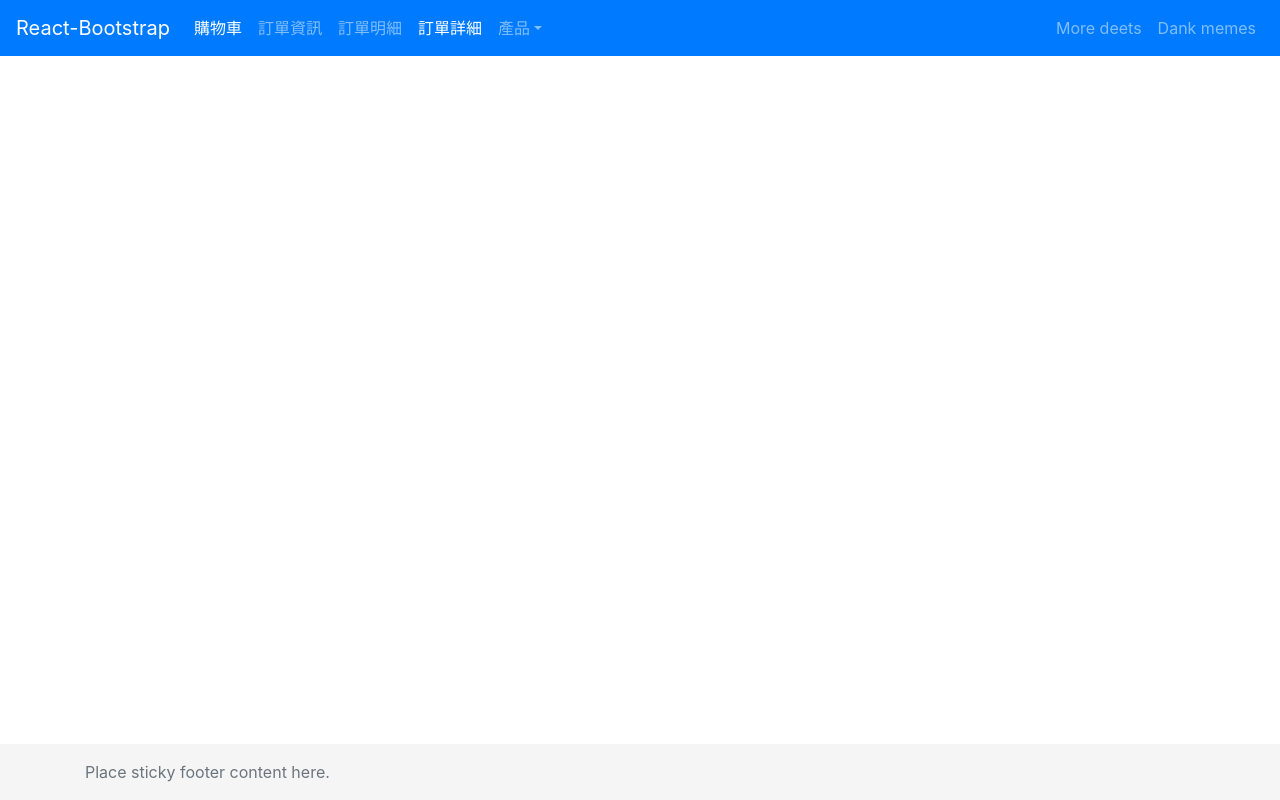
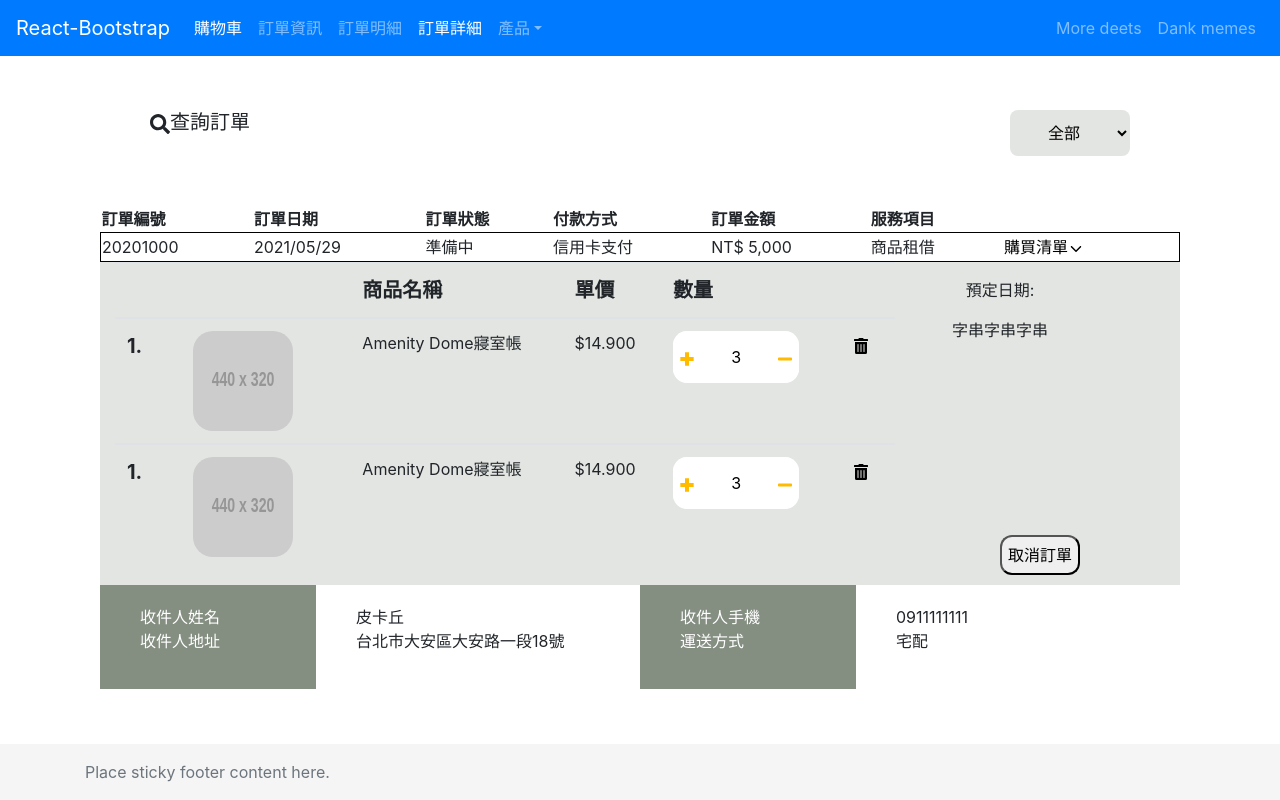
Before and after one commit to yanru122579/comping-cart, a React (Create React App) app: page /cartorder in a window 1280 px wide. Built offline with nearby package versions, Linux system fonts and the light colour scheme.

Commit message:
0626webOK

```diff
--- a/src/pages/cart/Cart.js
+++ b/src/pages/cart/Cart.js
@@ -13,11 +13,11 @@ const Cart = () => {
       </div>
       <CartItemNav />
       <div className="cartMain">
-        <div className="cartItemTitle">
+        {/* <div className="cartItemTitle">
           <h4>商品名稱</h4>
           <h4>單價</h4>
           <h4>數量</h4>
-        </div>
+        </div> */}
         <CartItem />
       </div>
       <div className="cartPiceDetil">
@@ -69,6 +69,17 @@ const Cart = () => {
             </p>
           </div>
         </div>
+        <div className="cartCard">
+          <img src="http://fakeimg.pl/440x320/282828/EAE0D0/" alt="" />
+          <div className="cartCardBody">
+            <p>
+              Lorem ipsum dolor sit amet consectetur adipisicing elit. Dolore
+              dolorum fugiat a doloremque ducimus? Adipisci doloremque tempore,
+              ad unde facere, porro repudiandae alias harum, rem expedita velit
+              aperiam iusto esse?
+            </p>
+          </div>
+        </div>
       </div>
     </>
   )
--- a/src/pages/cart/CartItem.js
+++ b/src/pages/cart/CartItem.js
@@ -5,7 +5,8 @@ import { BiPlusMedical, BiMinus } from 'react-icons/bi'
 const CartItem = () => {
   return (
     <>
-      <div className="cartItem ">
+      {/* 舊的 */}
+      {/* <div className="cartItem ">
         <h3>1.</h3>
         <img src="http://fakeimg.pl/440x320/282828/EAE0D0/" alt="" />
         <div className="cartItemDetil">
@@ -24,26 +25,73 @@ const CartItem = () => {
             <FaTrashAlt />
           </button>
         </div>
-      </div>
-      <div className="cartItem ">
-        <h3>2.</h3>
+      </div> */}
+      {/* －－－－－－－－－－－－－－－－－－－ */}
+      <div className=" cartTable">
+        <table className="table ">
+          <thead>
+            <tr>
+              <th></th>
+              <th></th>
+              <th>商品名稱</th>
+              <th>單價</th>
+              <th>數量</th>
+              <th></th>
+            </tr>
+          </thead>
+          <tbody className="">
+            <tr>
+              <th>1.</th>
+              <td>
                 <img src="http://fakeimg.pl/440x320/282828/EAE0D0/" alt="" />
-        <div className="cartItemDetil">
-          <p>Amenity Dome寢室帳</p>
-          <p>$14.900</p>
-          <div className="cartItemDetilBtn">
-            <button className="btn btn-primary">
-              <BiPlusMedical />
+              </td>
+              <td>Amenity Dome寢室帳</td>
+              <td>$14.900</td>
+              <td>
+                <div className="tableItem">
+                  <button>
+                    <BiPlusMedical color="#FFBB00" />
                   </button>
                   <input type="text" value="3" />
-            <button className="btn btn-primary">
-              <FaMinus />
+                  <button>
+                    <FaMinus color="#FFBB00" />
                   </button>
                 </div>
-          <button className="btn btn-primary">
-            <FaTrashAlt />
+              </td>
+              <td>
+                <button>
+                  <FaTrashAlt color="#000" />
+                </button>
+              </td>
+            </tr>
+          </tbody>
+          <tbody className="">
+            <tr>
+              <th>1.</th>
+              <td>
+                <img src="http://fakeimg.pl/440x320/282828/EAE0D0/" alt="" />
+              </td>
+              <td>Amenity Dome寢室帳</td>
+              <td>$14.900</td>
+              <td>
+                <div className="tableItem">
+                  <button>
+                    <BiPlusMedical color="#FFBB00" />
+                  </button>
+                  <input type="text" value="3" />
+                  <button>
+                    <FaMinus color="#FFBB00" />
                   </button>
                 </div>
+              </td>
+              <td>
+                <button>
+                  <FaTrashAlt color="#000" />
+                </button>
+              </td>
+            </tr>
+          </tbody>
+        </table>
       </div>
     </>
   )
--- a/src/pages/cart/CartOrder.js
+++ b/src/pages/cart/CartOrder.js
@@ -1,7 +1,92 @@
 import React from 'react'
+import { IoIosArrowDown } from 'react-icons/io'
+import { FaSearch } from 'react-icons/fa'
+import CartItem from './CartItem'
 
 const CartOrder = () => {
-  return <div></div>
+  return (
+    <>
+      <div className="container">
+        <div className="cartOrderTitle">
+          <h5>
+            <FaSearch />
+            查詢訂單
+          </h5>
+          <select name="" id="">
+            <option value="">全部</option>
+            <option value="">商品租借</option>
+            <option value="">場地租借</option>
+            <option value="">活動預約</option>
+          </select>
+        </div>
+        <table className="cartOrderItemHeard">
+          <thead>
+            <tr>
+              <th>訂單編號</th>
+              <th>訂單日期</th>
+              <th>訂單狀態</th>
+              <th>付款方式</th>
+              <th>訂單金額</th>
+              <th>服務項目</th>
+              <th></th>
+            </tr>
+          </thead>
+          <tbody>
+            <tr>
+              <td>20201000</td>
+              <td>2021/05/29</td>
+              <td>準備中</td>
+              <td>信用卡支付</td>
+              <td>NT$ 5,000</td>
+              <td>商品租借</td>
+              <td>
+                <button>
+                  購買清單
+                  <IoIosArrowDown />
+                </button>
+              </td>
+            </tr>
+          </tbody>
+        </table>
+        <div className="cartMain cartOrderItemBody">
+          <div className="col-9">
+            <CartItem />
+          </div>
+          <div className="col-2 cartOrderItemBox">
+            <p>預定日期:</p>
+            <p>字串字串字串</p>
+            <button>取消訂單</button>
+          </div>
+        </div>
+        <div className="cartOrderDetail">
+          <div className="item1 ">
+            <ul>
+              <li>收件人姓名</li>
+              <li>收件人地址</li>
+            </ul>
+          </div>
+          <div className="item2 ">
+            <ul>
+              <li>皮卡丘</li>
+              <li>台北市大安區大安路一段18號</li>
+            </ul>
+          </div>
+          <div className="item1 ">
+            <ul>
+              <li>收件人手機</li>
+              <li>運送方式</li>
+            </ul>
+          </div>
+          <div className="item2 ">
+            <ul>
+              <li>0911111111</li>
+              <li>宅配</li>
+            </ul>
+          </div>
+        </div>
+      </div>
+    </>
+  )
 }
 
 export default CartOrder
--- a/src/styles/cart.scss
+++ b/src/styles/cart.scss
@@ -73,12 +73,53 @@ p {
       padding: 0 50px;
     }
   }
+  .table {
+    // display: flex;
+    // align-items: center;
+    th {
+      font-size: 20px;
+    }
+    input {
+      width: 50px;
+      text-align: center;
+      border: none;
+    }
+    img {
+      margin: 0 20px;
+      border-radius: 20%;
+      width: 100px;
+      height: 100px;
+    }
+    tr {
+    }
+    .tableItem {
+      display: flex;
+      width: 126px;
+      height: 52px;
+      background-color: #fff;
+      text-align: center;
+      border-radius: 15px;
+      justify-content: space-between;
+      button {
+        background-color: #fff;
+        border: none;
+        border-radius: 15px;
+      }
+    }
+    button {
+      background-color: transparent;
+      border: none;
+    }
+  }
   .cartItem {
     // margin-bottom: 20px;
     padding: 16px 0;
     display: flex;
     align-items: center;
     justify-content: space-around;
+    tbody {
+      align-items: center;
+    }
     h3 {
       padding: 0 20px;
     }
@@ -210,3 +251,64 @@ p {
     list-style-type: none;
   }
 }
+.cartOrderTitle {
+  display: flex;
+  justify-content: space-between;
+  margin: 50px;
+  text-align: center;
+  select {
+    width: 120px;
+    height: 46px;
+    border: none;
+    border-radius: 8px;
+    background-color: #e3e5e2;
+    text-align: center;
+    text-align-last: center;
+  }
+}
+.cartOrderItemHeard {
+  width: 100%;
+
+  justify-content: space-around;
+  tbody {
+    border: 1px solid #000;
+    border-radius: 12px 12px 0 0;
+  }
+  button {
+    background-color: transparent;
+    border: none;
+  }
+}
+.cartOrderItemBody {
+  display: flex;
+  .cartOrderItemBox {
+    text-align: center;
+    margin-top: 16px;
+    position: relative;
+    button {
+      height: 40px;
+      position: absolute;
+      bottom: 10px;
+      //   border: none;
+      border-radius: 12px;
+    }
+  }
+}
+.cartOrderDetail {
+  display: flex;
+  li {
+    list-style-type: none;
+  }
+  .item1,
+  .item3 {
+    width: 20%;
+    background-color: #848e81;
+    color: #fff;
+    padding: 20px 0;
+  }
+  .item2,
+  .item4 {
+    width: 30%;
+    padding: 20px 0;
+  }
+}
```
Lines whose indentation alone changed are shown as unchanged.
